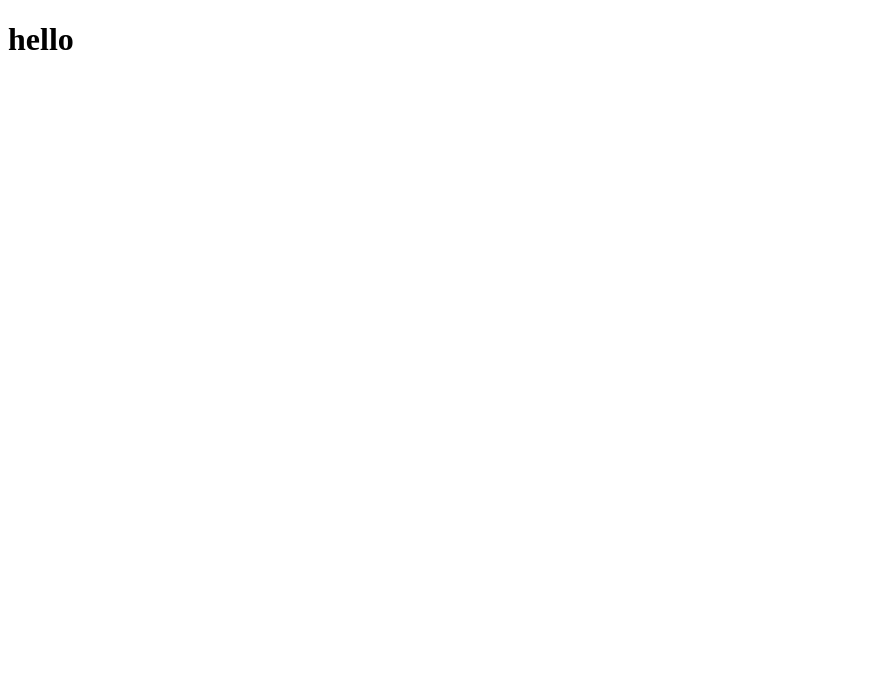
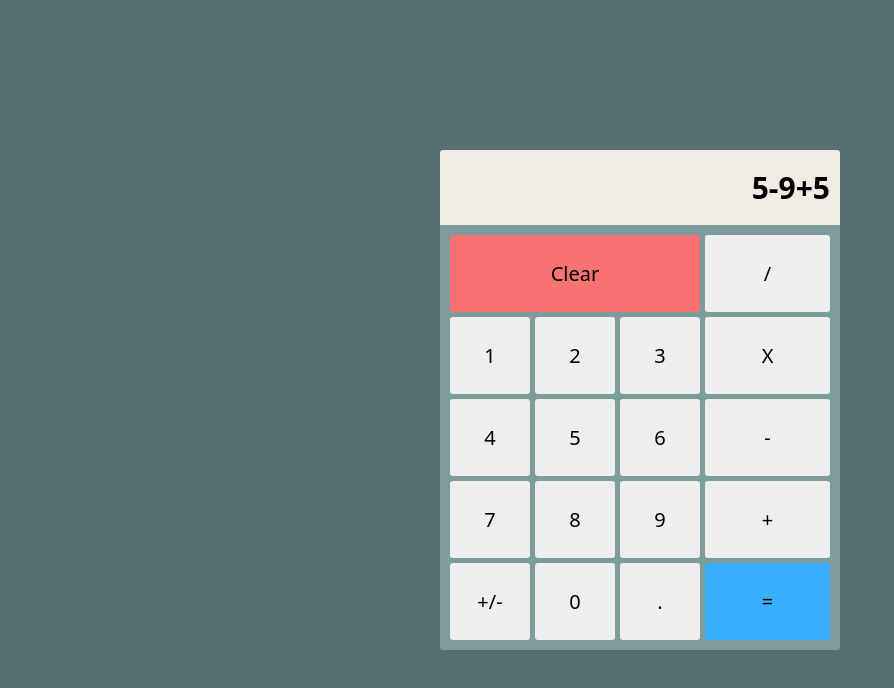
Before and after one commit to tonyhdz404/FCC-Calculator, a plain HTML site: page index.html in a window 1280 px wide. Shown: the whole page, without its empty margins (0-894 px from the left). Drawn offline with Linux system fonts and the light colour scheme.

Commit message:
Finished basic operations passed 12/16

```diff
--- a/index.html
+++ b/index.html
@@ -9,6 +9,39 @@
     <title>FCC-Calculator</title>
   </head>
   <body>
-    <h1>hello</h1>
+    <main class="main">
+      <section class="calculator">
+        <div id="display">
+          <h3 class="display__output">5-9+5</h3>
+        </div>
+        <div class="buttons-wrapper">
+          <!-- Numbers -->
+          <div class="numbers-wrapper">
+            <button id="clear" class="btn">Clear</button>
+            <button type="button" class="btn" id="one">1</button>
+            <button type="button" class="btn" id="two">2</button>
+            <button type="button" class="btn" id="three">3</button>
+            <button type="button" class="btn" id="four">4</button>
+            <button type="button" class="btn" id="five">5</button>
+            <button type="button" class="btn" id="six">6</button>
+            <button type="button" class="btn" id="seven">7</button>
+            <button type="button" class="btn" id="eight">8</button>
+            <button type="button" class="btn" id="nine">9</button>
+            <button type="button" class="btn" id="negpos">+/-</button>
+            <button type="button" class="btn" id="zero">0</button>
+            <button id="decimal" class="btn">.</button>
+          </div>
+          <!-- Equal & Operators  -->
+          <div class="opertators-wrapper">
+            <button class="operator btn" id="divide">/</button>
+            <button class="operator btn" id="multiply">X</button>
+            <button class="operator btn" id="subtract">-</button>
+            <button class="operator btn" id="add">+</button>
+            <button class="operator btn" id="equals">=</button>
+          </div>
+        </div>
+      </section>
+    </main>
+    <script src="https://cdn.freecodecamp.org/testable-projects-fcc/v1/bundle.js"></script>
   </body>
 </html>
--- a/script.js
+++ b/script.js
@@ -0,0 +1,75 @@
+const calculator = document.querySelector(".calculator");
+const output = document.querySelector(".display__output");
+
+//* Sorting the operatos in order of PEMDAS
+const operatorValues = {
+  X: 4,
+  "/": 3,
+  "+": 2,
+  "-": 0,
+};
+function operatorSort(a, b) {
+  if (operatorValues[a] > operatorValues[b]) {
+    return -1;
+  }
+  if (operatorValues[a] < operatorValues[b]) {
+    return 1;
+  }
+  return 0;
+}
+
+function calculate() {
+  const expression = output.innerText.split(/(\D)/);
+  const operators = output.innerText.match(/[-+\/X]/g);
+  let result;
+  operators.sort((a, b) => operatorSort(a, b));
+
+  for (let i = 0; i < operators.length; i++) {
+    console.log(`Start`, expression);
+    const operator = operators[i];
+    console.log(operator);
+    const operatorIndex = expression.indexOf(operator);
+
+    switch (operator) {
+      case "+":
+        result =
+          +expression[operatorIndex - 1] + +expression[operatorIndex + 1];
+        break;
+      case "-":
+        result =
+          +expression[operatorIndex - 1] - +expression[operatorIndex + 1];
+        break;
+      case "X":
+        result =
+          +expression[operatorIndex - 1] * +expression[operatorIndex + 1];
+        break;
+      case "/":
+        result =
+          +expression[operatorIndex - 1] / +expression[operatorIndex + 1];
+        break;
+
+      default:
+        break;
+    }
+    expression.splice(operatorIndex - 1, 3, result);
+    console.log(`End`, expression);
+  }
+
+  output.innerText = result;
+}
+
+calculator.addEventListener("click", function (e) {
+  const button = e.target;
+  if (!button.classList.contains("btn")) return;
+  if (button.id === "clear") {
+    return (output.innerText = 0);
+  }
+  if (button.id === "equals") {
+    return calculate();
+  }
+  const buttonValue = button.innerText;
+  if (output.innerText === "0" && !button.classList.contains("operator")) {
+    return (output.innerText = buttonValue);
+  }
+  output.innerText += buttonValue;
+});
--- a/style.css
+++ b/style.css
@@ -0,0 +1,98 @@
+*,
+*::before,
+*::after {
+  margin: 0;
+  padding: 0;
+  box-sizing: border-box;
+}
+html {
+  font-size: 62.5%;
+}
+body {
+  font-family: system-ui, -apple-system, BlinkMacSystemFont, "Segoe UI", Roboto,
+    Oxygen, Ubuntu, Cantarell, "Open Sans", "Helvetica Neue", sans-serif;
+  font-size: 1.6rem;
+  min-height: 100vh;
+  background-color: #576f72;
+}
+h3 {
+  font-size: 3rem;
+}
+
+.main {
+  min-height: 100vh;
+  max-width: 90%;
+  margin: 0 auto;
+  display: flex;
+  align-items: center;
+  justify-content: center;
+}
+.calculator {
+  width: 40rem;
+  height: 50rem;
+  display: flex;
+  flex-direction: column;
+  border-radius: 3px;
+  overflow: hidden;
+}
+
+#display {
+  display: flex;
+  align-items: center;
+  justify-content: end;
+  padding: 1rem;
+  flex-basis: 15%;
+  background-color: #f0ebe3;
+}
+.buttons-wrapper {
+  background-color: #7d9d9c;
+  flex-basis: 85%;
+  padding: 1rem;
+  display: grid;
+  grid-template-columns: 2fr 1fr;
+  grid-template-rows: 1fr;
+  gap: 0.5rem;
+}
+.numbers-wrapper {
+  display: grid;
+  grid-template-columns: repeat(3, 1fr);
+  gap: 0.5rem;
+}
+.opertators-wrapper {
+  display: grid;
+  grid-template-columns: 1fr;
+  grid-template-rows: repeat(5, 1fr);
+  gap: 0.5rem;
+}
+.opertators-wrapper > button {
+  width: 100%;
+}
+/* Buttons */
+.btn {
+  cursor: pointer;
+  font-size: 2rem;
+  font-family: inherit;
+  border: none;
+  border-radius: 3px;
+  transition: all 0.25s ease-in-out;
+  background-color: #eeeeee;
+}
+.btn:hover {
+  background-color: #dddddd;
+}
+#equals {
+  background-color: hsl(204, 100%, 61%);
+}
+#equals:hover {
+  background-color: hsl(204, 100%, 71%);
+}
+#clear {
+  background-color: hsl(0, 90%, 71%);
+  grid-column: span 3;
+}
+#clear:hover {
+  background-color: hsl(0, 90%, 79%);
+}
+#zero {
+  grid-column: 2/3;
+}
```
